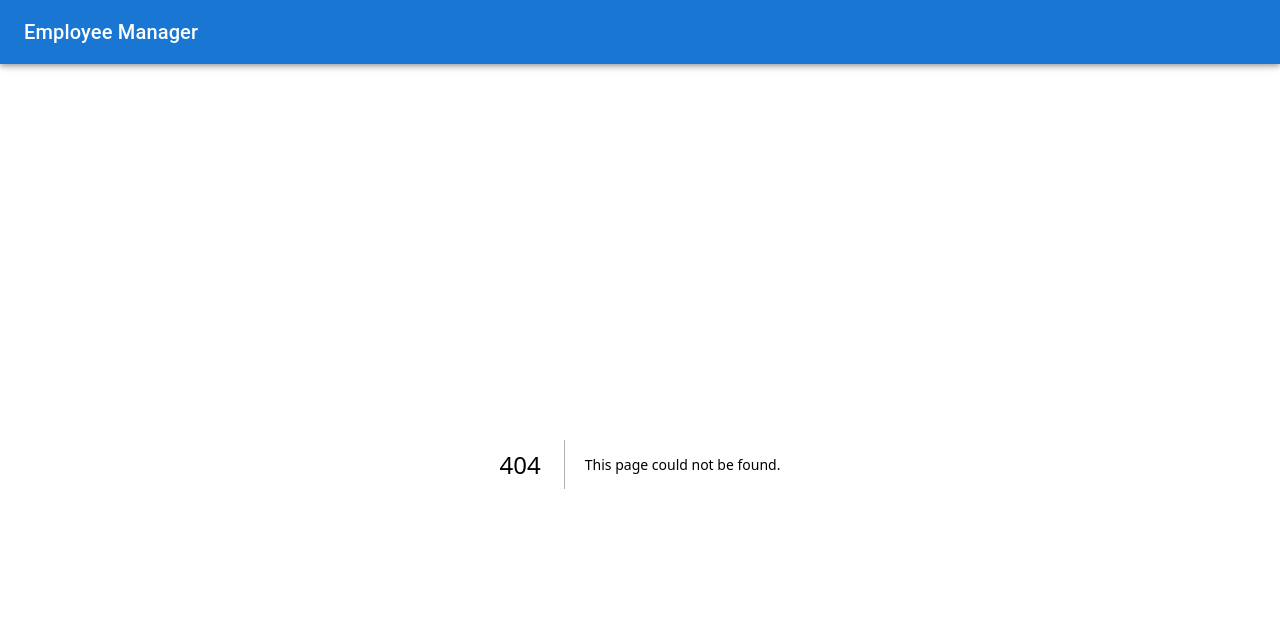
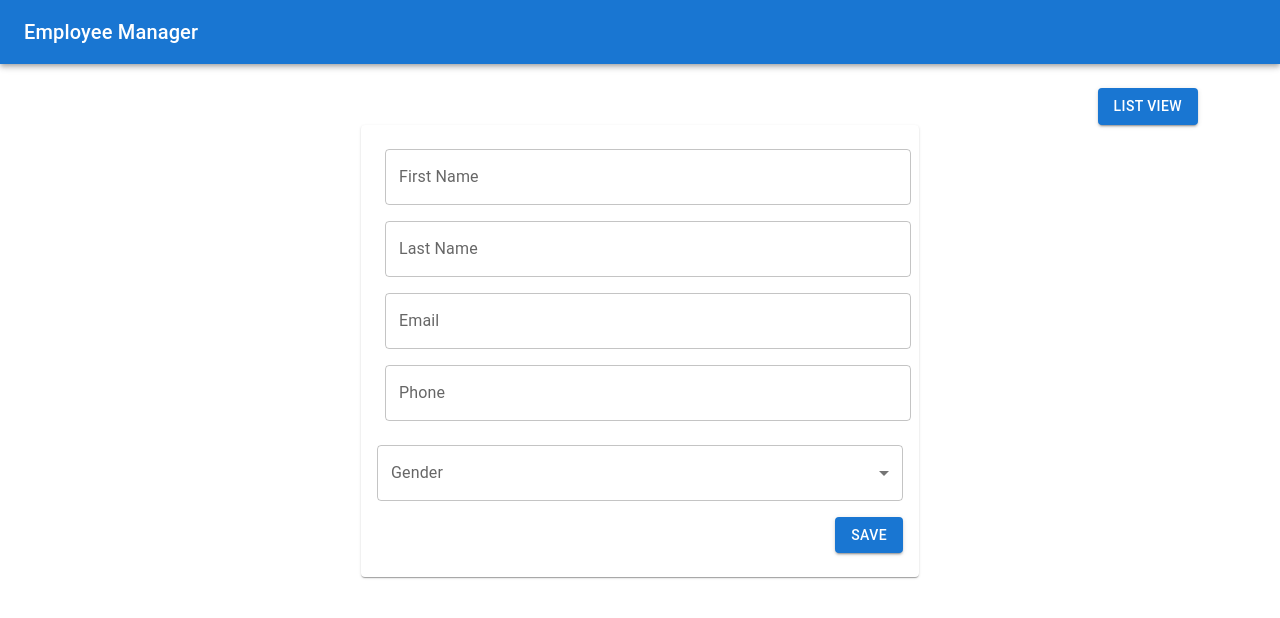
Before and after one commit to isuru-swivel/employee-manager-frontend, a Next.js app: page /edit/1 in a window 1280 px wide. Before the commit this address had no page. Shown: the top 618 px of the page. Built offline with nearby package versions, Linux system fonts and the light colour scheme.

Commit message:
employee add and edit

```diff
--- /dev/null
+++ b/src/components/EmployeeFormContainer.tsx
@@ -0,0 +1,134 @@
+import Link from "next/link";
+import {
+  FormControl,
+  Card,
+  CardContent,
+  InputLabel,
+  Select,
+  MenuItem,
+  Button,
+  TextField,
+} from "@mui/material";
+import { useForm } from "react-hook-form";
+import { yupResolver } from "@hookform/resolvers/yup";
+import * as yup from "yup";
+import {
+  validateEmail,
+  validatePhoneNumber,
+  validateEnglishLetters,
+} from "utils/validations";
+
+const schema = yup.object({
+  first_name: yup
+    .string()
+    .required()
+    .test("validate first name", "Invalid characters", (value) =>
+      validateEnglishLetters(value)
+    )
+    .min(6)
+    .max(10)
+    .label("First Name"),
+  last_name: yup
+    .string()
+    .required()
+    .test("validate last name", "Invalid characters", (value) =>
+      validateEnglishLetters(value)
+    )
+    .min(6)
+    .max(10)
+    .label("Last Name"),
+  email: yup
+    .string()
+    .test("validate email", "Invalid Email Address", (value) => {
+      if (!value) return true;
+      return validateEmail(value);
+    }),
+  phone: yup
+    .string()
+    .test("validate phone number", "Invalid phone number", (value) => {
+      if (!value) return true;
+      return validatePhoneNumber(value);
+    }),
+  gender: yup.string(),
+});
+
+const EmployeeFormContainer = () => {
+  const {
+    register,
+    handleSubmit,
+    formState: { errors },
+  } = useForm({
+    resolver: yupResolver(schema),
+  });
+
+  const onSubmit = (data) => {};
+
+  return (
+    <div className="mt-4">
+      <div className="d-flex justify-content-end">
+        <Link href="/">
+          <Button variant="contained">List View</Button>
+        </Link>
+      </div>
+      <div className="d-flex justify-content-center">
+        <Card className="w-50">
+          <CardContent>
+            <form onSubmit={handleSubmit(onSubmit)}>
+              <FormControl fullWidth sx={{ m: 1 }} variant="standard">
+                <TextField
+                  label="First Name"
+                  error={!!errors.first_name}
+                  helperText={errors.first_name?.message}
+                  {...register("first_name", { required: true })}
+                />
+              </FormControl>
+              <FormControl fullWidth sx={{ m: 1 }} variant="standard">
+                <TextField
+                  label="Last Name"
+                  error={!!errors.last_name}
+                  helperText={errors.last_name?.message}
+                  {...register("last_name", { required: true })}
+                />
+              </FormControl>
+              <FormControl fullWidth sx={{ m: 1 }} variant="standard">
+                <TextField
+                  label="Email"
+                  error={!!errors.email}
+                  helperText={errors.email?.message}
+                  {...register("email")}
+                />
+              </FormControl>
+              <FormControl fullWidth sx={{ m: 1 }} variant="standard">
+                <TextField
+                  label="Phone"
+                  error={!!errors.phone}
+                  helperText={errors.phone?.message}
+                  {...register("phone")}
+                />
+              </FormControl>
+              <FormControl fullWidth className="mt-3">
+                <InputLabel>Gender</InputLabel>
+                <Select
+                  labelId="gender"
+                  id="gender"
+                  label="Gender"
+                  {...register("gender")}
+                >
+                  <MenuItem value={"M"}>Male</MenuItem>
+                  <MenuItem value={"F"}>Female</MenuItem>
+                </Select>
+              </FormControl>
+              <div className="d-flex justify-content-end mt-3">
+                <Button variant="contained" type="submit">
+                  Save
+                </Button>
+              </div>
+            </form>
+          </CardContent>
+        </Card>
+      </div>
+    </div>
+  );
+};
+
+export default EmployeeFormContainer;
--- /dev/null
+++ b/src/pages/edit/[id].tsx
@@ -0,0 +1,15 @@
+import { useRouter } from "next/router";
+import EmployeeFormContainer from "components/EmployeeFormContainer";
+
+const EditEmployee = () => {
+  const router = useRouter();
+  const { id } = router.query;
+
+  return (
+    <div>
+      <EmployeeFormContainer />
+    </div>
+  );
+};
+
+export default EditEmployee;
--- /dev/null
+++ b/src/utils/validations.ts
@@ -0,0 +1,16 @@
+import { isValidPhoneNumber } from "libphonenumber-js";
+
+const emailRegex = new RegExp("^[a-zA-Z0-9._:$!%-]+@[a-zA-Z0-9.-]+.[a-zA-Z]$");
+const alphabetRegex = new RegExp("^[A-Za-z]+$");
+
+export const validateEmail = (email: string): boolean => {
+  return emailRegex.test(email);
+};
+
+export const validateEnglishLetters = (text: string): boolean => {
+  return alphabetRegex.test(text);
+};
+
+export const validatePhoneNumber = (phoneNo: string): boolean => {
+  return isValidPhoneNumber(phoneNo, "LK");
+};
```
Also changed, not shown: package.json (+8 -1 lines), src/components/EmployeeGridItem.tsx (+6 -3 lines), src/components/EmployeeListView.tsx (+7 -4 lines), src/pages/add.tsx (+7 -1 lines), 1 other file (tests, documents, lock files or other folders).
